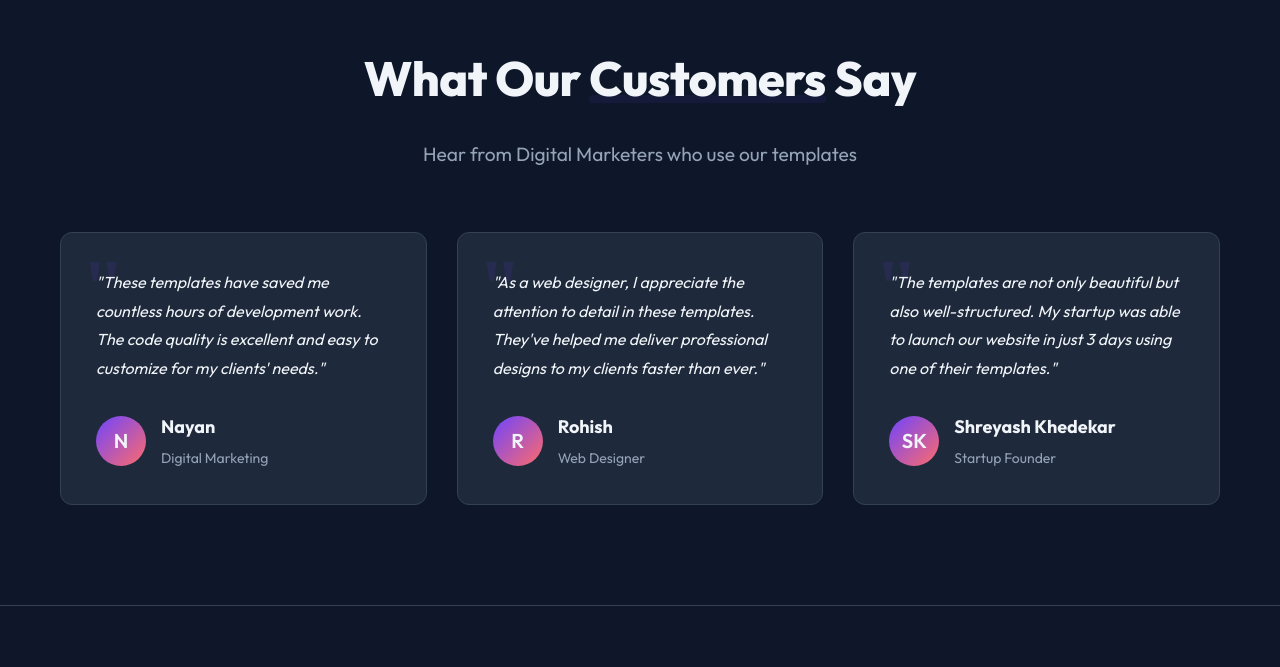
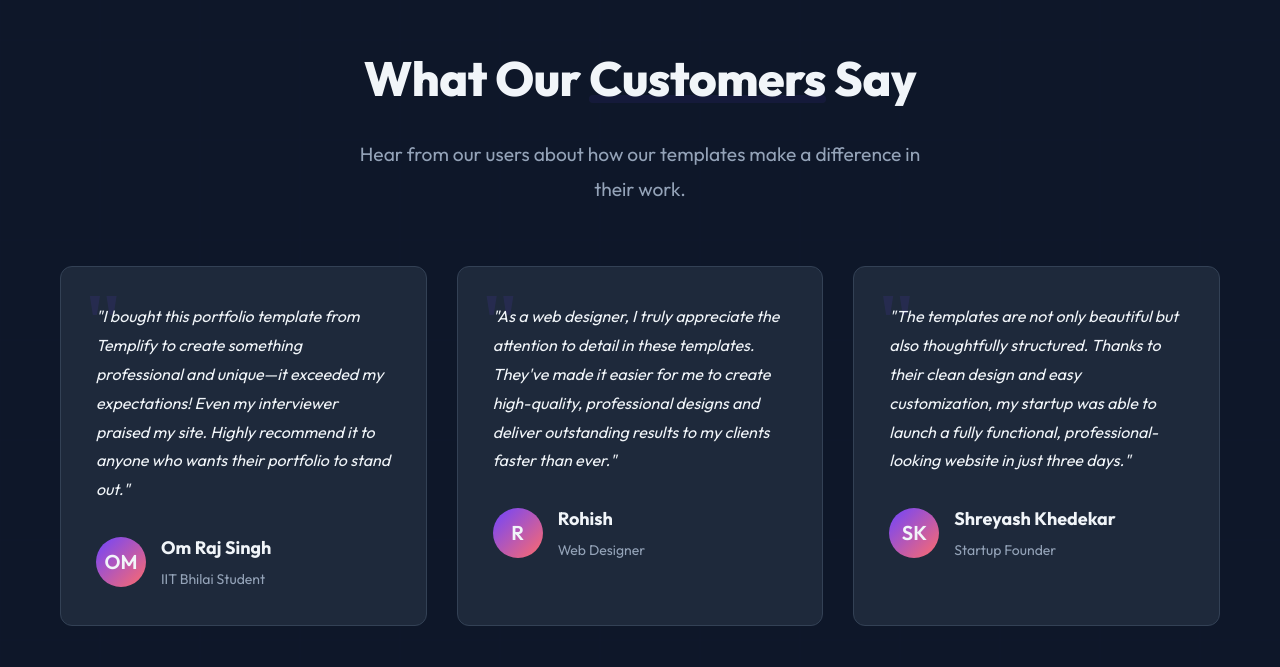
Before and after one commit to Raj-Shashank/TEMPLIfy, a website: page public/index.html in a window 1280 px wide. Shown: the part 1420-2087 px from the top of the page. Drawn offline with Linux system fonts and the light colour scheme; no server answers.

Commit message:
fix: Update testimonials for improved clarity and impact in index.html

```diff
--- a/public/index.html
+++ b/public/index.html
@@ -95,23 +95,23 @@
     <div class="container">
       <div class="section-header">
         <h2>What Our <span>Customers</span> Say</h2>
-        <p>Hear from Digital Marketers who use our templates</p>
+        <p>Hear from our users about how our templates make a difference in their work.</p>
       </div>
 
       <div class="testimonials-grid">
         <div class="testimonial-card">
-          <p class="testimonial-text">"These templates have saved me countless hours of development work. The code quality is excellent and easy to customize for my clients' needs."</p>
+          <p class="testimonial-text">"I bought this portfolio template from Templify to create something professional and unique—it exceeded my expectations! Even my interviewer praised my site. Highly recommend it to anyone who wants their portfolio to stand out."</p>
           <div class="testimonial-author">
-            <div class="author-avatar">N</div>
+            <div class="author-avatar">OM</div>
             <div class="author-info">
-              <h4>Nayan</h4>
-              <p>Digital Marketing</p>
+              <h4>Om Raj Singh</h4>
+              <p>IIT Bhilai Student</p>
             </div>
           </div>
         </div>
 
         <div class="testimonial-card">
-          <p class="testimonial-text">"As a web designer, I appreciate the attention to detail in these templates. They've helped me deliver professional designs to my clients faster than ever."</p>
+          <p class="testimonial-text">"As a web designer, I truly appreciate the attention to detail in these templates. They've made it easier for me to create high-quality, professional designs and deliver outstanding results to my clients faster than ever."</p>
           <div class="testimonial-author">
             <div class="author-avatar">R</div>
             <div class="author-info">
@@ -122,7 +122,7 @@
         </div>
 
         <div class="testimonial-card">
-          <p class="testimonial-text">"The templates are not only beautiful but also well-structured. My startup was able to launch our website in just 3 days using one of their templates."</p>
+          <p class="testimonial-text">"The templates are not only beautiful but also thoughtfully structured. Thanks to their clean design and easy customization, my startup was able to launch a fully functional, professional-looking website in just three days."</p>
           <div class="testimonial-author">
             <div class="author-avatar">SK</div>
             <div class="author-info">
```
